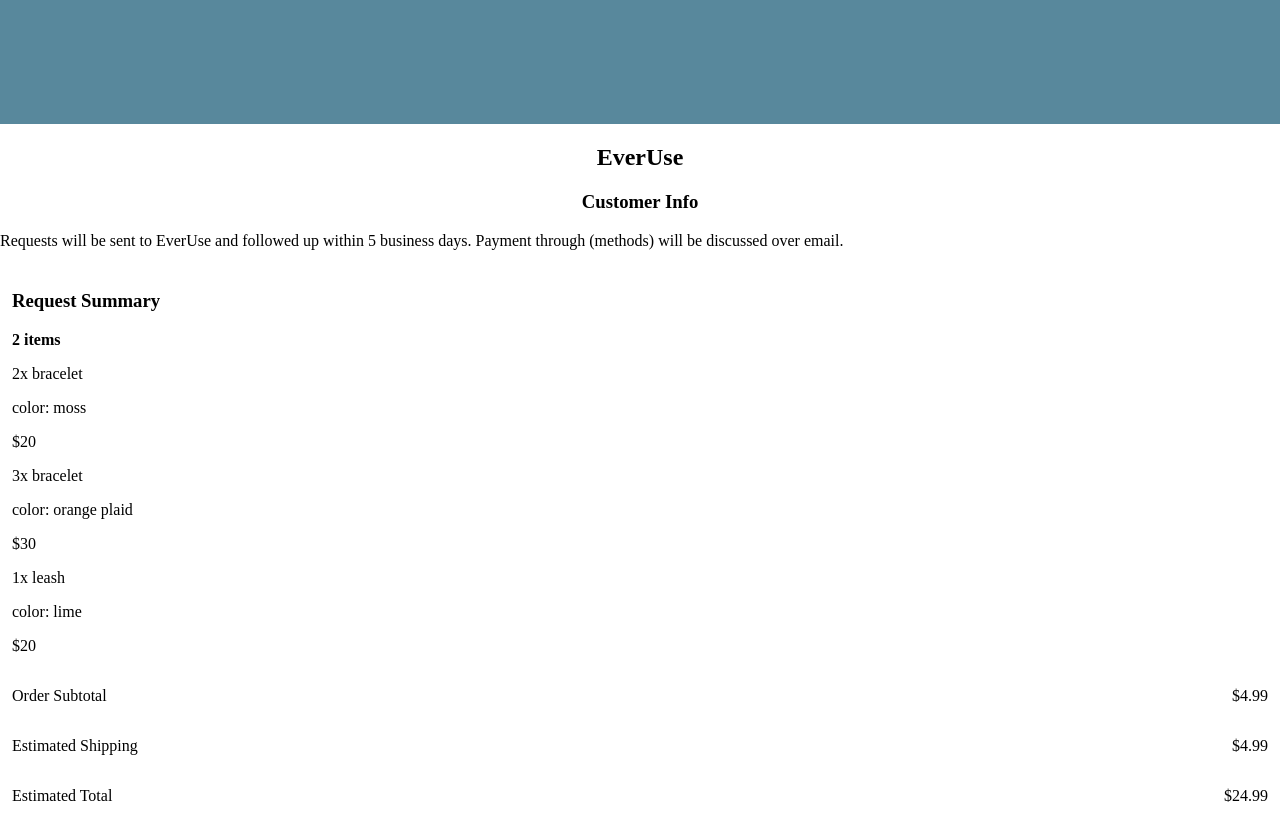
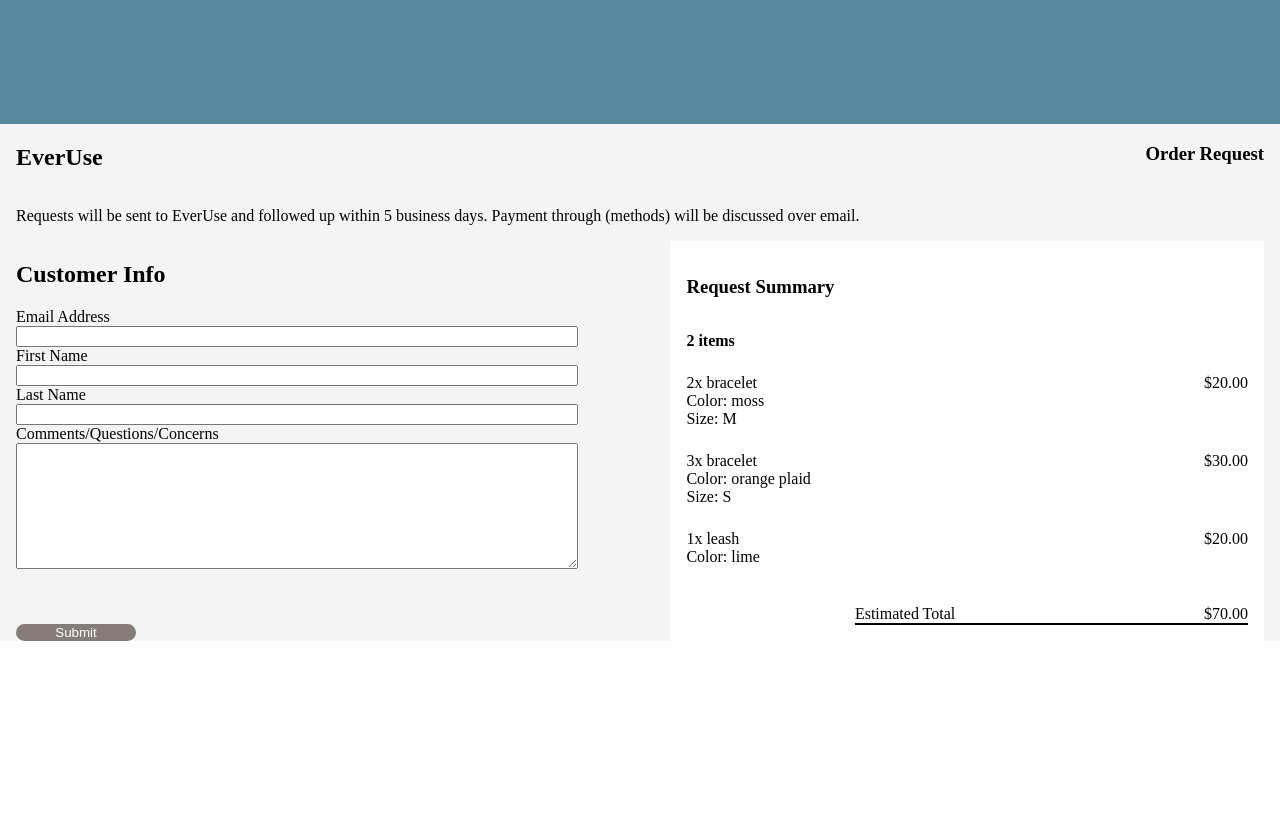
Before and after one commit to alivaditis/EverUse-FE, a React (Create React App) app: page /checkout in a window 1280 px wide. Shown: the part 2340-3167 px from the top of the page. After the commit the page ends 2981 px from the top, so only its background shows below. Built offline with nearby package versions, Linux system fonts and the light colour scheme; no server answers.

Commit message:
resolve conflicts from stash

```diff
--- a/src/components/App.js
+++ b/src/components/App.js
@@ -7,6 +7,7 @@ import Landing from './Landing';
 import Products from './Products';
 import About from './About';
 import Checkout from './Checkout';
+import '../styles/_App.scss'
 
 function App() {
   const [items, setItems] = useState([])
@@ -29,6 +30,7 @@ function App() {
     {
         type: "leash",
         color: "lime",
+        size: 'onesize',
         quantity: 1,
         price: 20
     }
--- a/src/components/Checkout.js
+++ b/src/components/Checkout.js
@@ -1,46 +1,59 @@
 import { useState } from 'react'
 import '../styles/_Checkout.scss'
-import { isCompositeComponent } from 'react-dom/test-utils'
 
 const Checkout = ({shoppingBag}) => {
   const [email, setEmail] = useState('')
   const [firstName, setFirstName] = useState('')
   const [lastName, setLastName] = useState('')
+  const [comments, setComments] = useState('')
 
   const items = shoppingBag.map(item => {
-    return <div id={Date.now()}>
+    return <div className='request-item' id={Date.now()}>
       <div>
         <p>{item.quantity}x {item.type}</p>
-        <p>color: {item.color}</p>
+        <p>Color: {item.color}</p>
+        {item.size !== 'onesize' && <p>Size: {item.size}</p>}
       </div>
-      <p>${item.quantity * item.price}</p>
+      <p>${(item.quantity * item.price).toFixed(2)}</p>
     </div>
   })
+
+  const getTotal = (shoppingBag) => {
+    return shoppingBag.reduce((acc, curr) => {
+      return (acc + (curr.price * curr.quantity))
+    }, 0).toFixed(2)
+  }
 
   return (<div className="checkout">
     <div className="checkout-header">
       <h2>EverUse</h2>
-      <h3>Customer Info</h3>
+      <h3>Order Request</h3>
     </div>
     <p>
     Requests will be sent to EverUse and followed up within 5 business days. Payment through (methods) will be discussed over email.
     </p>
+    <div className='checkout-container'>
       <div className='request-summary'>
         <h3>Request Summary</h3>
         <p><b>2 items</b></p>
         {items}
         <div className='pricing'>
-        <p>Order Subtotal</p>
-        <p>$4.99</p>
+          <p>Estimated Total</p>
+          <p>${getTotal(shoppingBag)}</p>
         </div>
-      <div className='pricing'>
-        <p>Estimated Shipping</p>
-        <p>$4.99</p>
       </div>
-      <div className='pricing'>
-        <p>Estimated Total</p>
-        <p>$24.99</p>
-      </div>
+      <form className='request-form'>
+        <h2>Customer Info</h2>
+        <label for='request-email'>Email Address</label>
+        <input name='request-email' type='text' value={email} onChange={(e) => setEmail(e.target.value)}/>
+        <label for='request-first-name'>First Name</label>
+        <input name='request-first-name' type='text' value={firstName} onChange={(e) => setFirstName(e.target.value)}/>
+        <label for='request-last-name'>Last Name</label>
+        <input name='request-last-name' type='text' value={lastName} onChange={(e) => setLastName(e.target.value)}/>
+        <label for='request-comments'>Comments/Questions/Concerns</label>
+        <textarea name='request-comments' className='request-comments' value={comments} onChange={(e) => setComments(e.target.value)}/>
+        <button className='request-submit'>Submit</button>
+      </form>
     </div>
   </div>)
 }
--- a/src/styles/_Checkout.scss
+++ b/src/styles/_Checkout.scss
@@ -1,17 +1,84 @@
+@import './variables';
+
 @mixin space-between {
   display: flex;
   justify-content: space-between;
 }
 
+// * {
+//   border: solid red;
+// }
+
 .checkout {
+  padding: 0 1em;
+  font: $primary-font;
+  background-color: $primary-background-color;
   .checkout-header {
     text-align: center;
   }
+  .request-summary {
+    display: flex;
+    flex-direction: column;
+    width: 70%;
+    margin: auto;
+    padding: 1em;
+    background-color: $ternary-background-color;
+  }
   .pricing {
     @include space-between;
+    margin-top: auto;
+    align-self: flex-end;
+    p {
+      margin: 0;
+    }
+    width: 70%;
+    margin-left: auto;
+    border-bottom: solid black 2px;
   }
-  .request-summary {
-    margin: 0 auto;
-    padding: 6px 12px;
+  .request-item {
+    display: flex;
+    justify-content: space-between;
+    margin-top: 8px;
+    margin-bottom: 16px;
+    p {
+      margin: 0;
+    }
+  }
+  .request-form {
+    display: flex;
+    flex-direction: column;
+    height: 400px;
+  }
+  .request-comments {
+    height: 120px;
+    max-width: 100%;
+  }
+  .request-submit {
+    margin-top: auto;
+    width: 120px;
+    border-radius: 10px;
+    border: none;
+    text-decoration: none;
+    background-color: $secondary-accent-color;
+    color: $ternary-background-color;
+    font: $secondary-font;
+  }
+  .request-submit:hover {
+    cursor: pointer;
+  }
+  @media screen and (min-width: 600px) {
+    .checkout-header {
+      display: flex;
+      justify-content: space-between;
+    }
+    .checkout-container {
+      display: flex;
+      flex-direction: row-reverse;
+      justify-content: space-between;
+    }
+    .request-summary, .request-form {
+      margin: 0;
+      width: 45%;
+    }
   }
 }
```
Lines whose indentation alone changed are shown as unchanged.
